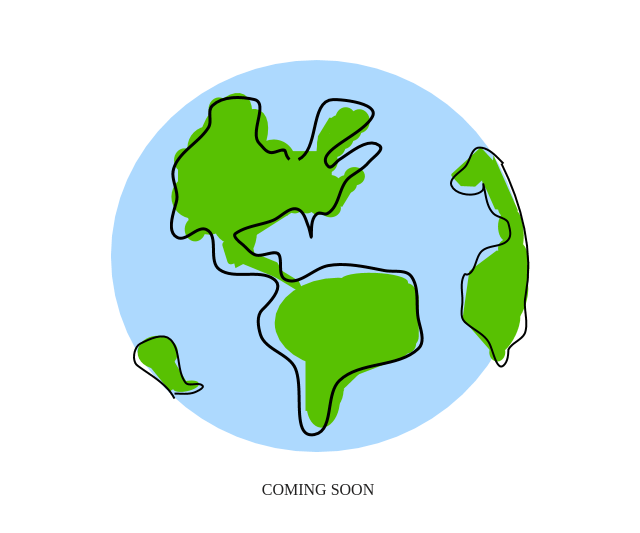
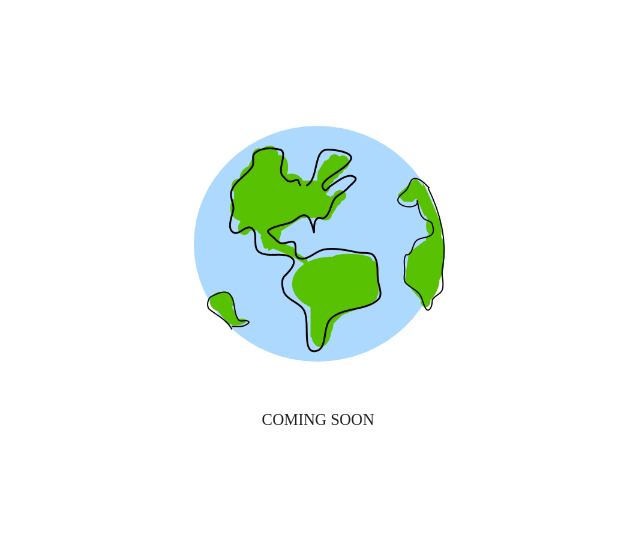
Before and after one commit to JoyeNettles/ng-playground, an Angular app: page / in a window 1280 px wide. Shown: the part 133-666 px from the top of the page, without its empty margins (322-962 px from the left). Built offline with nearby package versions, Linux system fonts and the light colour scheme.

Commit message:
Add logo

```diff
--- a/src/app/comingsoon/coming-soon.component.html
+++ b/src/app/comingsoon/coming-soon.component.html
@@ -1,6 +1,6 @@
 <div class="flexcontainer center">
   <div id="coming-soon">
-    <img src="assets/images/logo.png">
+    <img src="assets/images/logo.png" class="coming-soon-image">
     <p>COMING SOON</p>
   </div>
 </div>
```
